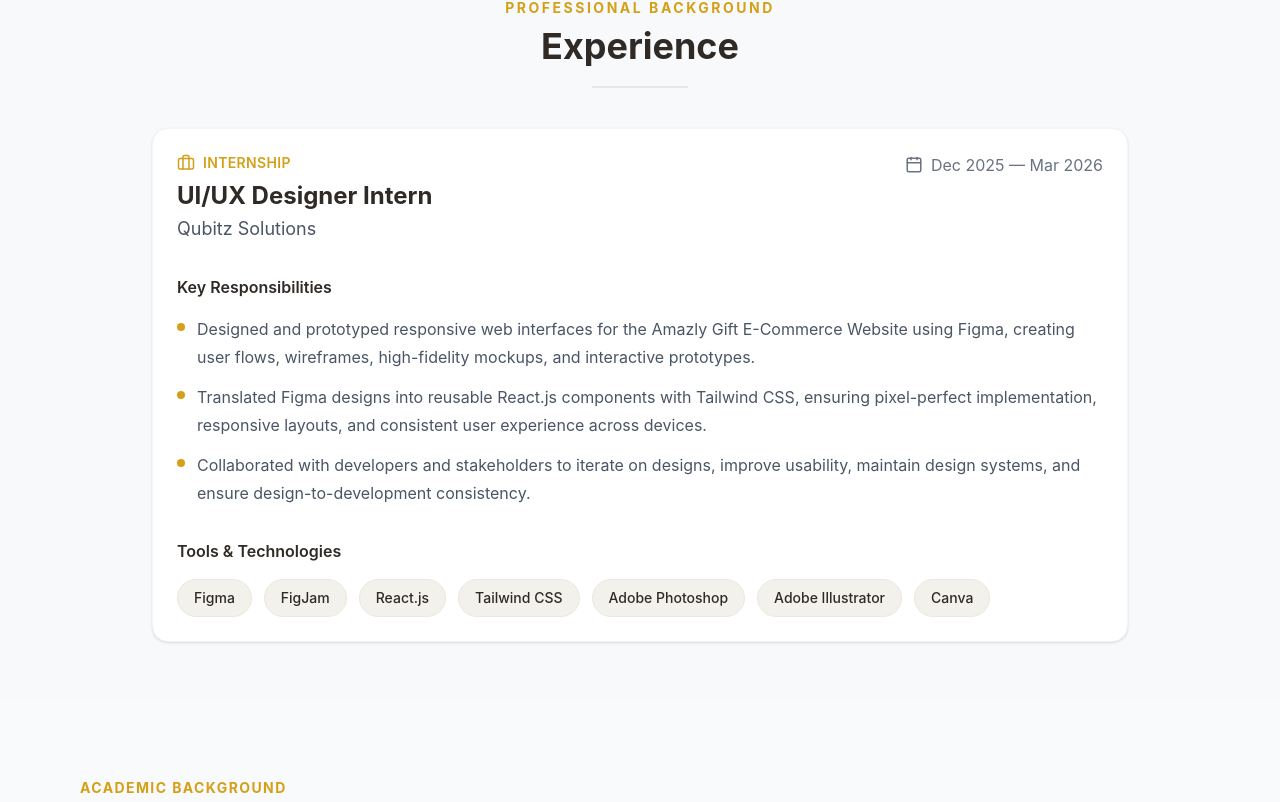
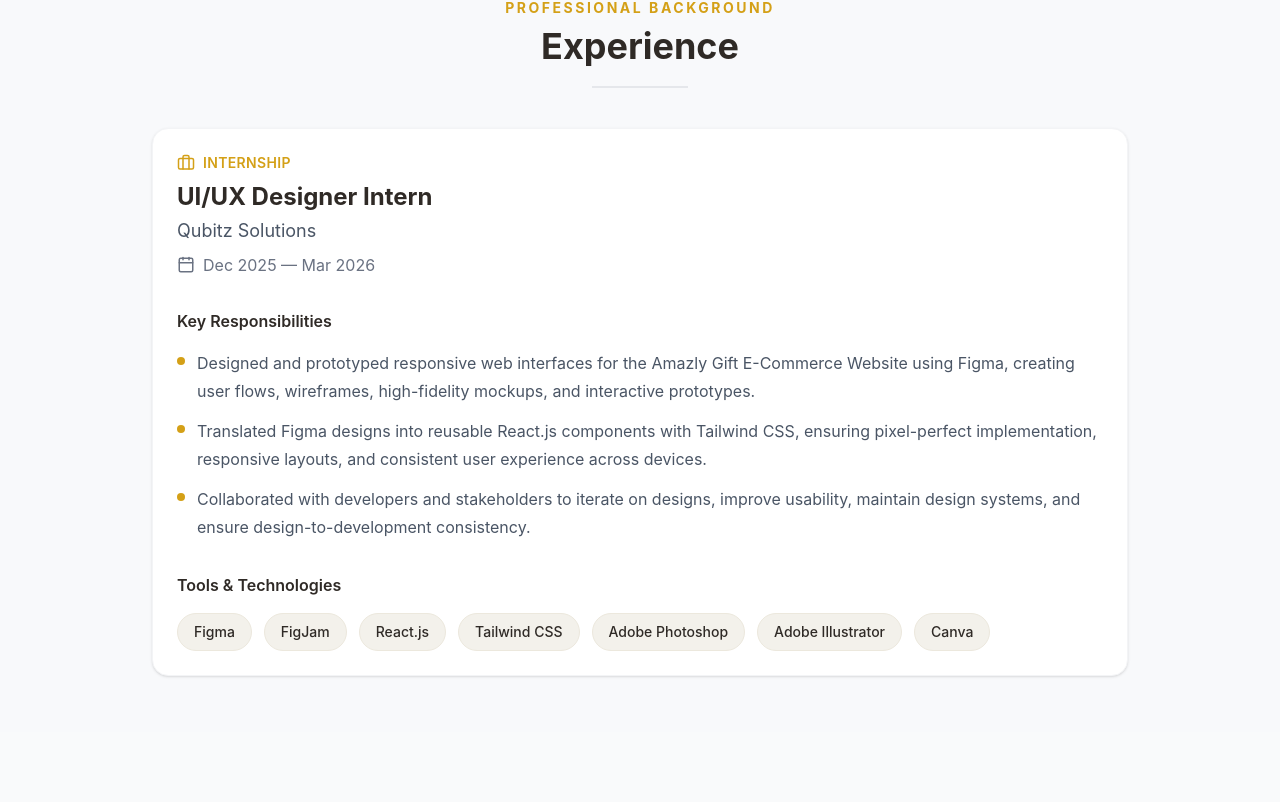
Before and after one commit to nivethanancroos/portfolio-Nivethanan, a React (Vite) app in the folder frontend/: page / in a window 1280 px wide. Shown: the part 858-1660 px from the top of the page. Built offline with nearby package versions, Linux system fonts and the light colour scheme.

Commit message:
intern details fixed

```diff
--- a/frontend/src/components/Home/Experience.jsx
+++ b/frontend/src/components/Home/Experience.jsx
@@ -78,10 +78,12 @@
 // };
 
 // export default Experience;
-import React from "react";
-import { Briefcase, Calendar } from "lucide-react";
+import React, { useState } from "react";
+import { Briefcase, Calendar, ChevronDown } from "lucide-react";
 
 const Experience = () => {
+  const [openCard, setOpenCard] = useState(null);
+
   const experiences = [
     {
       id: 1,
@@ -105,6 +107,12 @@ const Experience = () => {
     },
   ];
 
+  const toggleCard = (id) => {
+    if (window.innerWidth < 768) {
+      setOpenCard(openCard === id ? null : id);
+    }
+  };
+
   return (
     <section id="experience" className="py-6 md:py-14 bg-[#f8f9fb]">
       <div className="max-w-5xl mx-auto px-4 md:px-6">
@@ -114,57 +122,74 @@ const Experience = () => {
             Professional Background
           </p>
 
-          <h2 className="text-xl md:text-4xl font-bold text-[#2f2a26] mt-1.5 md:mt-2">
+          <h2 className="text-xl md:text-4xl font-bold text-[#2f2a26] mt-2">
             Experience
           </h2>
 
           <div className="w-16 md:w-24 h-[2px] bg-gray-200 mx-auto mt-3 md:mt-5"></div>
         </div>
 
-        {/* Experience Card */}
-        {experiences.map((exp) => (
+        {experiences.map((exp) => {
+          const isOpen = openCard === exp.id;
+
+          return (
             <div
               key={exp.id}
-            className="bg-white rounded-lg md:rounded-2xl border border-gray-100 shadow-sm p-3.5 md:p-6"
+              onClick={() => toggleCard(exp.id)}
+              className="bg-white rounded-lg md:rounded-2xl border border-gray-100 shadow-sm p-4 md:p-6 cursor-pointer md:cursor-default transition-all duration-300"
             >
               {/* Top */}
-            <div className="flex flex-col md:flex-row md:justify-between md:items-start gap-2 md:gap-4">
+              <div className="flex justify-between items-start">
                 <div>
-                <div className="flex items-center gap-2 text-[#d4a017] mb-1.5 md:mb-2">
-                  <Briefcase className="w-3.5 h-3.5 md:w-[18px] md:h-[18px]" />
+                  <div className="flex items-center gap-2 text-[#d4a017] mb-2">
+                    <Briefcase className="w-4 h-4 md:w-[18px] md:h-[18px]" />
                     <span className="text-[10px] md:text-sm font-semibold uppercase tracking-wide">
                       Internship
                     </span>
                   </div>
 
-                <h3 className="text-lg md:text-2xl font-bold text-[#2f2a26] leading-tight">
+                  <h3 className="text-lg md:text-2xl font-bold text-[#2f2a26]">
                     {exp.role}
                   </h3>
 
-                <p className="text-sm md:text-lg text-gray-600 mt-0.5 md:mt-1">
+                  <p className="text-sm md:text-lg text-gray-600 mt-1">
                     {exp.company}
                   </p>
-              </div>
 
-              <div className="flex items-center gap-1.5 md:gap-2 text-xs md:text-base text-gray-500">
+                  <div className="flex items-center gap-2 text-xs md:text-base text-gray-500 mt-2">
                     <Calendar className="w-3.5 h-3.5 md:w-[18px] md:h-[18px]" />
                     <span>{exp.duration}</span>
                   </div>
                 </div>
 
+                {/* Mobile Arrow */}
+                <ChevronDown
+                  className={`w-5 h-5 text-gray-400 transition-transform duration-300 md:hidden ${
+                    isOpen ? "rotate-180" : ""
+                  }`}
+                />
+              </div>
+
+              {/* Mobile Expand + Desktop Always Visible */}
+              <div
+                className={`overflow-hidden transition-all duration-500 ${
+                  isOpen ? "max-h-[900px] mt-5" : "max-h-0"
+                } md:max-h-none md:overflow-visible md:mt-8`}
+              >
                 {/* Responsibilities */}
-            <div className="mt-4 md:mt-8">
-              <h4 className="font-semibold text-[#2f2a26] text-xs md:text-base mb-2 md:mb-4">
+                <div>
+                  <h4 className="font-semibold text-[#2f2a26] text-xs md:text-base mb-3 md:mb-4">
                     Key Responsibilities
                   </h4>
 
-              <ul className="space-y-1.5 md:space-y-3">
+                  <ul className="space-y-2 md:space-y-3">
                     {exp.responsibilities.map((item, index) => (
                       <li
                         key={index}
                         className="flex items-start gap-2 md:gap-3 text-[13px] md:text-base text-gray-600 leading-5 md:leading-7"
                       >
                         <span className="mt-1.5 md:mt-2 h-1.5 w-1.5 md:h-2 md:w-2 rounded-full bg-[#d4a017] flex-shrink-0"></span>
+
                         <span>{item}</span>
                       </li>
                     ))}
@@ -172,12 +197,12 @@ const Experience = () => {
                 </div>
 
                 {/* Technologies */}
-            <div className="mt-4 md:mt-8">
-              <h4 className="font-semibold text-[#2f2a26] text-xs md:text-base mb-2 md:mb-4">
+                <div className="mt-5 md:mt-8">
+                  <h4 className="font-semibold text-[#2f2a26] text-xs md:text-base mb-3 md:mb-4">
                     Tools & Technologies
                   </h4>
 
-              <div className="flex flex-wrap gap-1.5 md:gap-3">
+                  <div className="flex flex-wrap gap-2 md:gap-3">
                     {exp.technologies.map((tech) => (
                       <span
                         key={tech}
@@ -189,7 +214,9 @@ const Experience = () => {
                   </div>
                 </div>
               </div>
-        ))}
+            </div>
+          );
+        })}
       </div>
     </section>
   );
```
Lines whose indentation alone changed are shown as unchanged.
